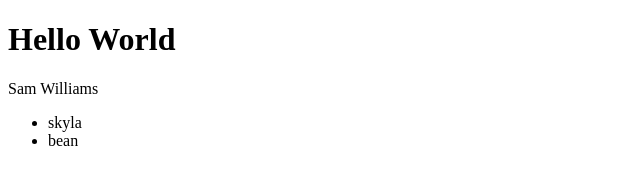
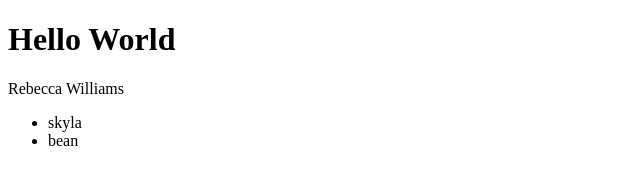
Before and after one commit to sammyt/saucer, a website: page www/index.html in a window 1280 px wide. Shown: the full height of the page, 0-640 px from the left. Drawn offline with Linux system fonts and the light colour scheme.

Commit message:
very basic invalidation

```diff
--- a/www/index.html
+++ b/www/index.html
@@ -16,9 +16,12 @@
                     .items("li.friend")
                     .use("friends");
 
+
+                var name = "Sam";
+
                 // define factories for name values
                 cup.names({
-                    "firstName" : function(){ return "Sam" },
+                    "firstName" : function(){ return name },
                     "lastName"  : "Williams",
                     "friends"   : [
                         "skyla",
@@ -28,6 +31,10 @@
 
                 // update UI
                 cup.render();
+
+
+                name = "Rebecca";
+                cup.touch("firstName");
             });
         </script>
     </head>
--- a/www/js/saucer.js
+++ b/www/js/saucer.js
@@ -1,6 +1,24 @@
 define(["jquery"], function($){
 
     "use strict";
+
+    var _update = function(where, names, root){
+        var dest  = root.find(where.where),
+            value = names[where.name];
+
+        // render a list
+        if(where.template) {
+            $(value).each(function(i, o){
+                dest.append(
+                    where.template.clone().text(o)
+                );
+            });
+
+        // jus a value
+        } else {
+            dest.text(value);
+        }
+    }
 
     var Saucer = function(){
         var self = this;
@@ -42,25 +60,17 @@ define(["jquery"], function($){
             }
 
             c.render = function (){
-                $(wheres).each(function(index, item){
+                $(wheres).each(function(index, where){
+                    _update(where, names, root);
+                });
+            }
 
-                    var dest  = root.find(item.where),
-                        value = names[item.name];
+            c.touch = function(name) {
+                var where = wheres.filter(function(item){
+                    return item.name == name;
+                })[0];
 
-                    // render a list
-                    if(item.template) {
-                        $(value).each(function(i, o){
-                            dest.append(
-                                item.template.clone().text(o)
-                            );
-                        });
-
-                    // jus a value
-                    } else {
-                        dest.text(value);
-                    }
-
-                });
+                _update(where, names, root);
             }
 
             return c;
```
